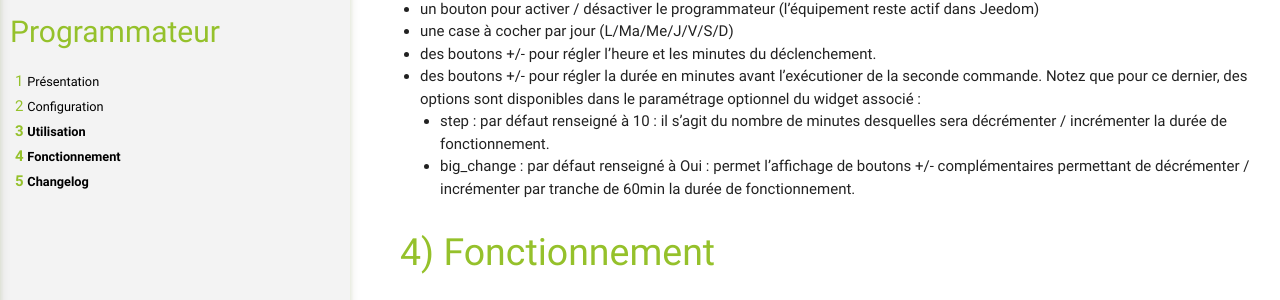
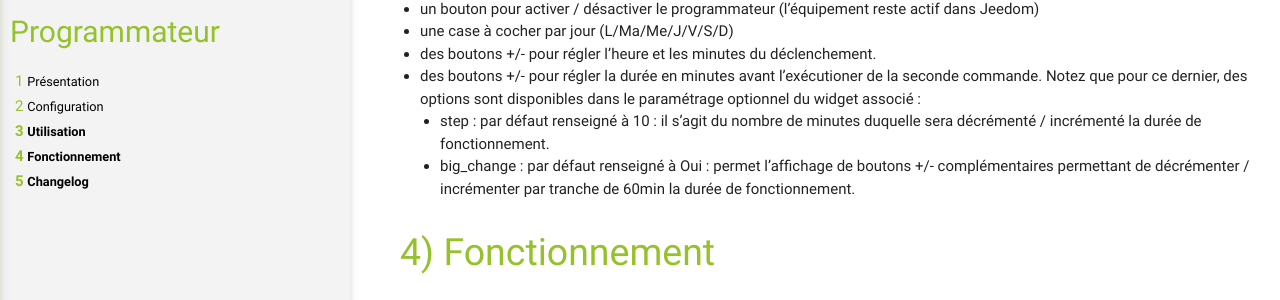
Before and after one commit to Caelion/jeedom-plugins-documentation, a Jekyll site: the page built from Programmateur/fr_FR/index.md, in a window 1280 px wide and 900 px high, scrolled down 1175 px. Shown: the part 148-448 px from the top of the window. Built offline with Jekyll 4.4.1, drawn with Linux system fonts in a browser that asks for light colours.

Commit message:
Update index.md

```diff
--- a/Programmateur/fr_FR/index.md
+++ b/Programmateur/fr_FR/index.md
@@ -40,7 +40,7 @@ Il présente :
 - des boutons +/- pour régler l'heure et les minutes du déclenchement.
 - des boutons +/- pour régler la durée en minutes avant l'exécutioner de la seconde commande.
 Notez que pour ce dernier, des options sont disponibles dans le paramétrage optionnel du widget associé :
-  - step : par défaut renseigné à 10 : il s'agit du nombre de minutes desquelles sera décrémenter / incrémenter la durée de fonctionnement.
+  - step : par défaut renseigné à 10 : il s'agit du nombre de minutes duquelle sera décrémenté / incrémenté la durée de fonctionnement.
   - big_change : par défaut renseigné à Oui : permet l'affichage de boutons +/- complémentaires permettant de décrémenter / incrémenter par tranche de 60min la durée de fonctionnement.
 
 Fonctionnement
```
